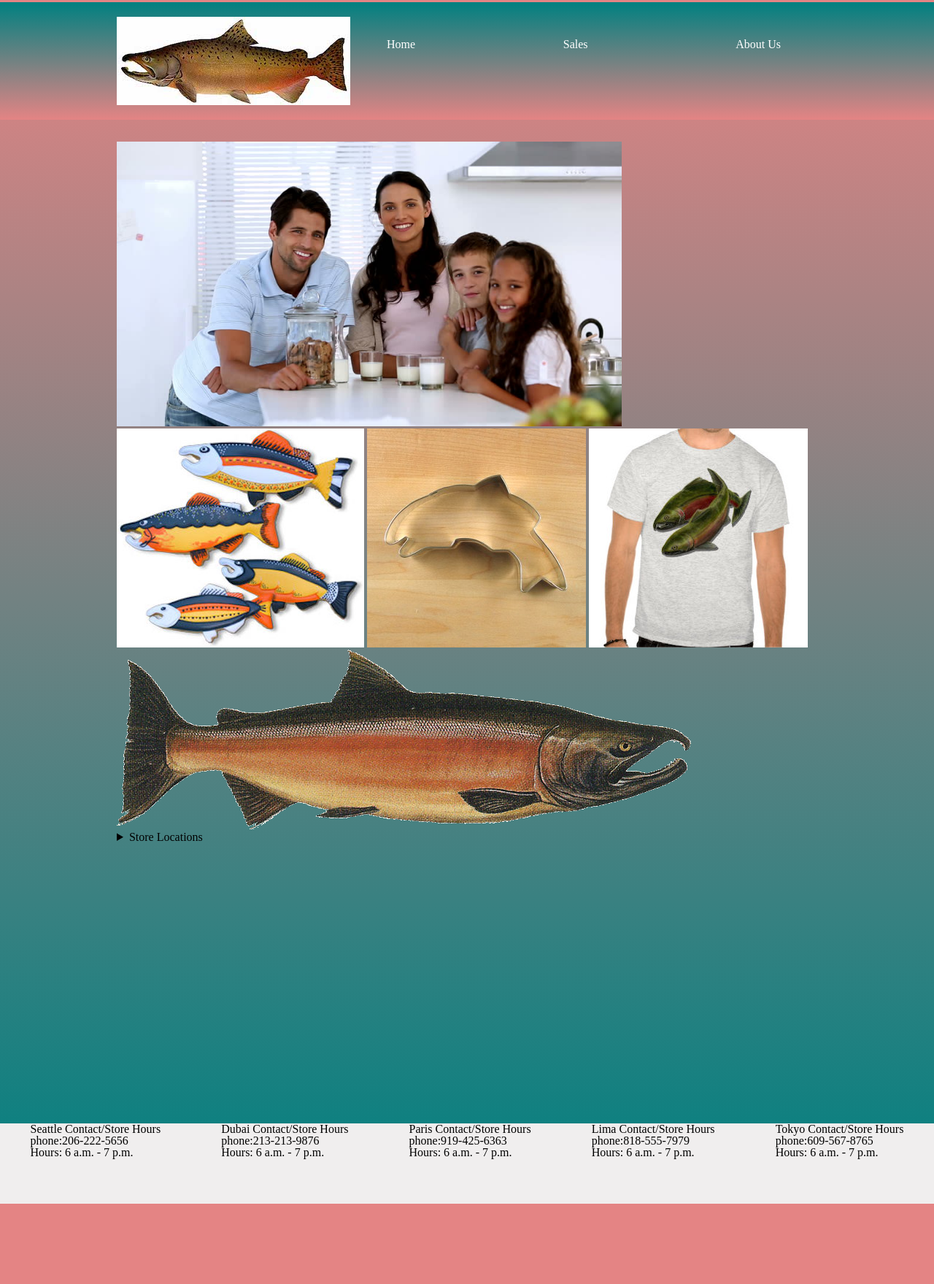
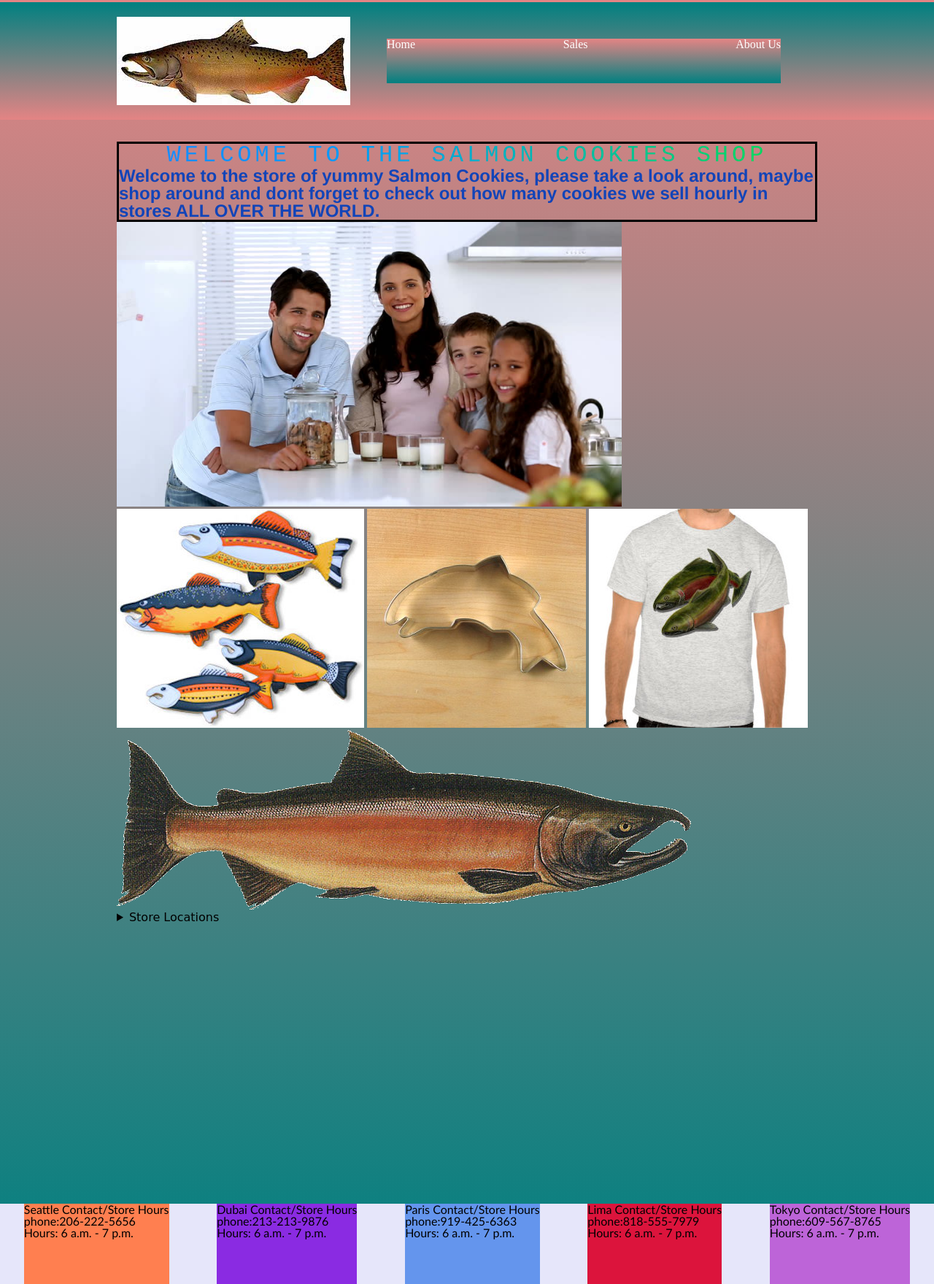
Before and after one commit to Marthaquinram/cookie-stand, a plain HTML site: page index.html in a window 1280 px wide. Shown: the part 5-1764 px from the top of the page at 73% size. Before the commit the page ends 1654 px from the top, so only its background shows below. Drawn offline with Linux system fonts and the light colour scheme; a web font is replaced by a local one.

Commit message:
updated CSS

```diff
--- a/css/style.css
+++ b/css/style.css
@@ -34,8 +34,13 @@ header{
   margin: 50px;
   justify-content: space-between;
   width:100%;
-
+  background-color: rgb(255, 255, 255);
+  background-image: linear-gradient(rgb(228, 132, 132), teal);
   }
+  /* li{
+    background-color: rgb(228, 132, 132);
+    background-image: linear-gradient(rgb(228, 132, 132), teal);
+  } */
   a {
     color: white;
     text-decoration: none;
@@ -86,7 +91,7 @@ header{
   footer{
     display: flex;
     justify-content: space-around;
-    background-color: rgb(240, 238, 238);
+    background-color: rgb(243, 247, 40);
     height: 110px;
   }
 
@@ -135,3 +140,63 @@ header{
       color: #6666ff;
     }
   }
+
+
+  #shadowBox2 {
+    /* background-color: rgb(0, 0, 0); */
+    /* Fallback color */
+    /* background-color: rgba(0, 0, 0, 0.2); */
+    /* Black w/opacity/see-through */
+    border: 3px solid;
+}
+
+.rainbow2 {
+    text-align: center;
+    text-decoration: underline;
+    font-size: 32px;
+    font-family: monospace;
+    letter-spacing: 5px;
+}
+.rainbow_text_animated {
+    background: linear-gradient(to right, #6666ff, #0099ff , #00ff00, #ff3399, #6666ff);
+    -webkit-background-clip: text;
+    background-clip: text;
+     color: transparent;
+    animation: rainbow_animation 6s ease-in-out infinite;
+    background-size: 400% 100%;
+}
+
+@keyframes rainbow_animation {
+    0%,100% {
+        background-position: 0 0;
+    }
+
+    50% {
+        background-position: 100% 0;
+    }
+}
+#Seattlecontact{
+  background-color: coral;
+}
+#Dubaicontact{
+  background-color: blueviolet;
+}
+#Pariscontact{
+  background-color: cornflowerblue;
+}
+#Limacontact{
+  background-color: crimson;
+}
+#Tokyocontact{
+  background-color: rgb(189, 100, 216);
+}
+
+#yummy{
+  font-family:'Franklin Gothic Medium', 'Arial Narrow', Arial, sans-serif;
+  font-weight:bolder;
+  font-size: x-large;
+  color:rgb(18, 68, 184)
+
+
+
+}
--- a/index.html
+++ b/index.html
@@ -6,6 +6,35 @@
   <title>Salmon Cookies Shop</title>
   <link rel="stylesheet" href="css/reset.css">
   <link rel="stylesheet" href="./css/style.css">
+  <link rel="preconnect" href="https://fonts.googleapis.com">
+  <link rel="preconnect" href="https://fonts.gstatic.com" crossorigin>
+  <link href="https://fonts.googleapis.com/css2?family=Patrick+Hand+SC&display=swap" rel="stylesheet">
+
+  <style>
+    * {
+      box-sizing: border-box;
+    }
+
+    h1 {
+      font-family: 'Patrick Hand SC', cursive;
+      font-size:x-large;
+    }
+
+    table {
+      border-spacing: 0;
+      width: 300px;
+    }
+
+    #stores {
+      font-family: 'Patrick Hand SC', cursive;
+    }
+
+    #foot {
+      font-family: 'Gill Sans', 'Gill Sans MT', Calibri, 'Trebuchet MS', sans-serif;
+      background-color: lavender;
+    }
+
+  </style>
 </head>
 
 
@@ -26,7 +55,10 @@
     </nav>
   </header>
   <main>
-
+    <div id="shadowBox2">
+      <h1 class="rainbow2 rainbow_text_animated">WELCOME TO THE SALMON COOKIES SHOP</h1>
+      <p id="yummy">Welcome to the store of yummy Salmon Cookies, please take a look around, maybe shop around and dont forget to check out how many cookies we sell hourly in stores ALL OVER THE WORLD. </p>
+  </div>
     <div>
     <img src="img/family.jpeg" alt="family" id="hero" widght="390 " height="390">
     <img src="img/fish.jpeg" alt="Cookies">
@@ -50,7 +82,7 @@
       </article>
     </div>
   </main>
-  <footer>
+  <footer id="foot">
     <div id="Seattlecontact">
       <h3>Seattle Contact/Store Hours</h3>
       <p>phone:206-222-5656</p>
--- a/js/app.js
+++ b/js/app.js
@@ -377,7 +377,7 @@ makeFooter();
 
 //   render: function () {
 //     this.calculateCookiesPerHour();
-//     let cityList = document.getElementById('tokyo')
+//  let cityList = document.getElementById('tokyo')
 //     //add the cookies sold each hour
 //     //create list with cookies
 //     console.log(this.avgCookiesSoldHoulyArray);
```
Also changed, not shown: sales.html (+6 -1 lines).
